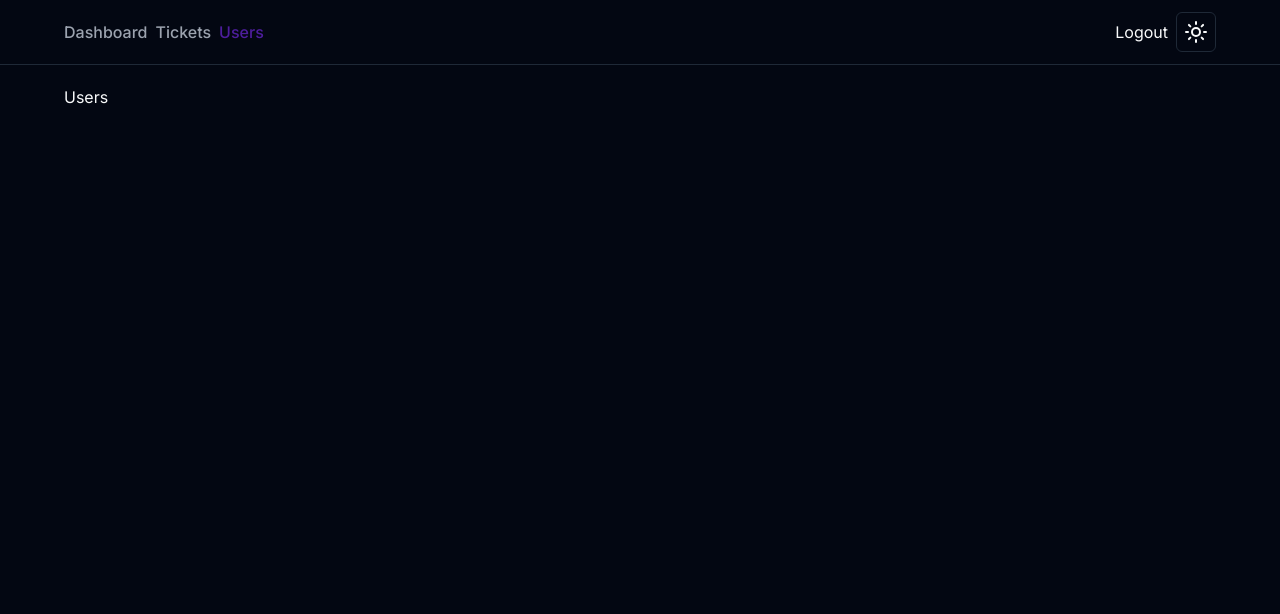
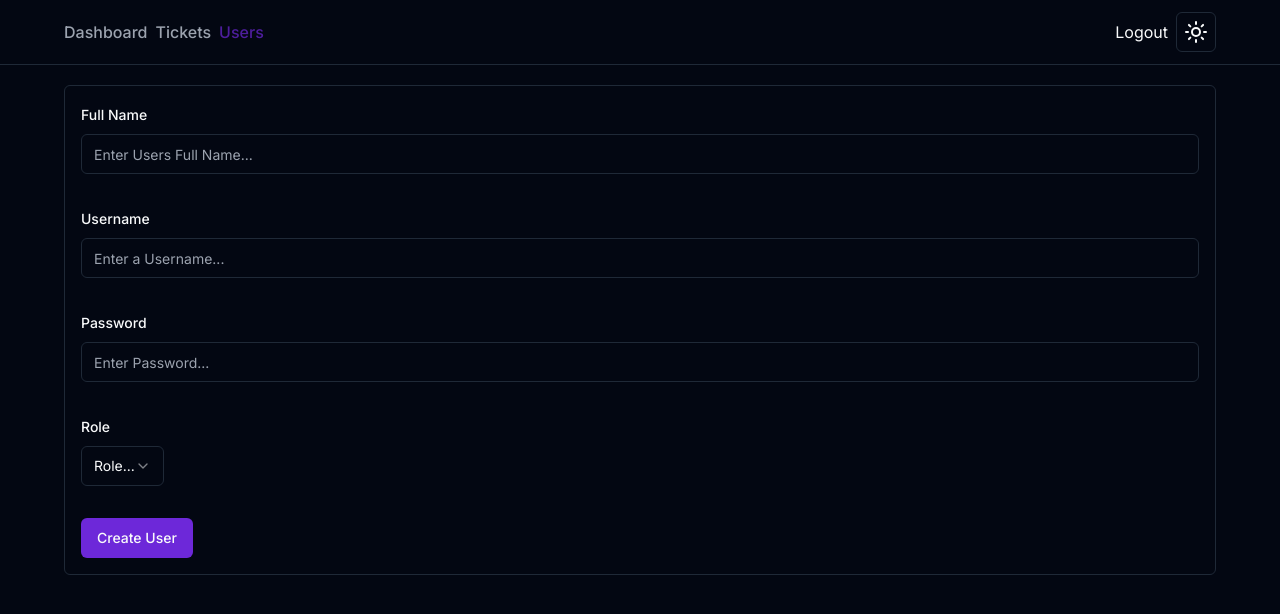
Before and after one commit to greatdaveo/tickets-app, a Next.js app: page /users in a window 1280 px wide. Shown: the top 614 px of the page. Built offline with nearby package versions, Linux system fonts and the light colour scheme.

Commit message:
Added User Form to Signup

```diff
--- a/app/users/page.tsx
+++ b/app/users/page.tsx
@@ -1,9 +1,10 @@
+import UserForm from "@/components/TicketForm";
 import React from "react";
 
 const Users = () => {
   return (
     <div>
-      <h1>Users</h1>
+      <UserForm />
     </div>
   );
 };
--- a/components/TicketForm.tsx
+++ b/components/TicketForm.tsx
@@ -2,13 +2,12 @@
 
 import React, { useState } from "react";
 import { Form, FormControl, FormField, FormItem, FormLabel } from "./ui/form";
-import { ticketSchema } from "@/ValidationSchemas/tickets";
+import { userSchema } from "@/ValidationSchemas/users";
 import { z } from "zod";
-import { Controller, useForm } from "react-hook-form";
+import { useForm } from "react-hook-form";
 import { zodResolver } from "@hookform/resolvers/zod";
 import { Input } from "./ui/input";
-import SimpleMDE from "react-simplemde-editor";
-import "easymde/dist/easymde.min.css";
+
 import {
   Select,
   SelectContent,
@@ -19,32 +18,32 @@
 import { Button } from "./ui/button";
 import axios from "axios";
 import { useRouter } from "next/navigation";
-import { Tickets } from "@prisma/client";
+import { User } from "@prisma/client";
 
-type TicketFormData = z.infer<typeof ticketSchema>;
+type UserFormData = z.infer<typeof userSchema>;
 
 interface Props {
-  ticket?: Tickets;
+  user?: User;
 }
 
-const TicketForm = ({ ticket }: Props) => {
+const UserForm = ({ user }: Props) => {
   const [isSubmitting, setIsSubmitting] = useState(false);
   const [error, setError] = useState("");
   const router = useRouter();
 
-  const form = useForm<TicketFormData>({
-    resolver: zodResolver(ticketSchema),
+  const form = useForm<UserFormData>({
+    resolver: zodResolver(userSchema),
   });
 
-  async function onSubmit(values: z.infer<typeof ticketSchema>) {
+  async function onSubmit(values: z.infer<typeof userSchema>) {
     try {
       setIsSubmitting(true);
       setError("");
 
-      if (ticket) {
-        await axios.patch("/api/tickets/" + ticket.id, values);
+      if (user) {
+        await axios.patch("/api/users/" + user.id, values);
       } else {
-        await axios.post("/api/tickets", values);
+        await axios.post("/api/users", values);
       }
 
       setIsSubmitting(false);
@@ -66,35 +65,60 @@
         >
           <FormField
             control={form.control}
-            name="title"
-            defaultValue={ticket?.title}
+            name="name"
+            defaultValue={user?.name}
             render={({ field }) => (
               <FormItem>
-                <FormLabel>Ticket Title</FormLabel>
+                <FormLabel>Full Name</FormLabel>
                 <FormControl>
-                  <Input placeholder="Ticket Title..." {...field} />
+                  <Input placeholder="Enter Users Full Name..." {...field} />
                 </FormControl>
               </FormItem>
             )}
           />
 
-          <Controller
-            name="description"
-            defaultValue={ticket?.description}
+          <FormField
             control={form.control}
+            name="username"
+            defaultValue={user?.username}
             render={({ field }) => (
-              <SimpleMDE placeholder="Description " {...field} />
+              <FormItem>
+                <FormLabel>Username</FormLabel>
+                <FormControl>
+                  <Input placeholder="Enter a Username..." {...field} />
+                </FormControl>
+              </FormItem>
+            )}
+          />
+
+          <FormField
+            control={form.control}
+            name="password"
+            defaultValue={user?.password}
+            render={({ field }) => (
+              <FormItem>
+                <FormLabel>Password</FormLabel>
+                <FormControl>
+                  <Input
+                    type="password"
+                    defaultValue=""
+                    required={user ? false : true}
+                    placeholder="Enter Password..."
+                    {...field}
+                  />
+                </FormControl>
+              </FormItem>
             )}
           />
 
           <div className="flex w-full space-x-4">
             <FormField
               control={form.control}
-              name="status"
-              defaultValue={ticket?.status}
+              name="role"
+              defaultValue={user?.role}
               render={({ field }) => (
                 <FormItem>
-                  <FormLabel>Status</FormLabel>
+                  <FormLabel>Role</FormLabel>
                   <Select
                     onValueChange={field.onChange}
                     defaultValue={field.value}
@@ -102,46 +126,16 @@
                     <FormControl>
                       <SelectTrigger>
                         <SelectValue
-                          placeholder="Status..."
-                          defaultValue={ticket?.status}
+                          placeholder="Role..."
+                          defaultValue={user?.role}
                         />
                       </SelectTrigger>
                     </FormControl>
 
                     <SelectContent>
-                      <SelectItem value="OPEN">Open</SelectItem>
-                      <SelectItem value="STARTED">Started</SelectItem>
-                      <SelectItem value="CLOSED">Closed</SelectItem>
-                    </SelectContent>
-                  </Select>
-                </FormItem>
-              )}
-            />
-
-            <FormField
-              control={form.control}
-              name="priority"
-              defaultValue={ticket?.priority}
-              render={({ field }) => (
-                <FormItem>
-                  <FormLabel>Priority</FormLabel>
-                  <Select
-                    onValueChange={field.onChange}
-                    defaultValue={field.value}
-                  >
-                    <FormControl>
-                      <SelectTrigger>
-                        <SelectValue
-                          placeholder="Priority..."
-                          defaultValue={ticket?.priority}
-                        />
-                      </SelectTrigger>
-                    </FormControl>
-
-                    <SelectContent>
-                      <SelectItem value="LOW">Low</SelectItem>
-                      <SelectItem value="MEDIUM">Medium</SelectItem>
-                      <SelectItem value="HIGH">High</SelectItem>
+                      <SelectItem value="USER">User</SelectItem>
+                      <SelectItem value="TECH">Tech</SelectItem>
+                      <SelectItem value="ADMIN">Admin</SelectItem>
                     </SelectContent>
                   </Select>
                 </FormItem>
@@ -150,12 +144,14 @@
           </div>
 
           <Button type="submit" disabled={isSubmitting}>
-            {ticket ? "Update Ticket" : "Create Ticket"}
+            {user ? "Update User" : "Create User"}
           </Button>
         </form>
       </Form>
+
+      <p className=" text-destructive">{error}</p>
     </div>
   );
 };
 
-export default TicketForm;
+export default UserForm;
--- /dev/null
+++ b/components/UserForm.tsx
@@ -0,0 +1,160 @@
+"use client";
+
+import React, { useState } from "react";
+import { Form, FormControl, FormField, FormItem, FormLabel } from "./ui/form";
+import { ticketSchema } from "@/ValidationSchemas/tickets";
+import { z } from "zod";
+import { Controller, useForm } from "react-hook-form";
+import { zodResolver } from "@hookform/resolvers/zod";
+import { Input } from "./ui/input";
+
+import {
+  Select,
+  SelectContent,
+  SelectItem,
+  SelectTrigger,
+  SelectValue,
+} from "./ui/select";
+import { Button } from "./ui/button";
+import axios from "axios";
+import { useRouter } from "next/navigation";
+import { Tickets } from "@prisma/client";
+
+type UserFormData = z.infer<typeof ticketSchema>;
+
+interface Props {
+  ticket?: Tickets;
+}
+
+const TicketForm = ({ ticket }: Props) => {
+  const [isSubmitting, setIsSubmitting] = useState(false);
+  const [error, setError] = useState("");
+  const router = useRouter();
+
+  const form = useForm<TicketFormData>({
+    resolver: zodResolver(ticketSchema),
+  });
+
+  async function onSubmit(values: z.infer<typeof ticketSchema>) {
+    try {
+      setIsSubmitting(true);
+      setError("");
+
+      if (ticket) {
+        await axios.patch("/api/tickets/" + ticket.id, values);
+      } else {
+        await axios.post("/api/tickets", values);
+      }
+
+      setIsSubmitting(false);
+      router.push("/tickets");
+      router.refresh();
+    } catch (error) {
+      console.log(error);
+      setError("Unknown Error Record!");
+      setIsSubmitting(false);
+    }
+  }
+
+  return (
+    <div className="rounded-md border w-full p-4">
+      <Form {...form}>
+        <form
+          onSubmit={form.handleSubmit(onSubmit)}
+          className="space-y-8 w-full"
+        >
+          <FormField
+            control={form.control}
+            name="title"
+            defaultValue={ticket?.title}
+            render={({ field }) => (
+              <FormItem>
+                <FormLabel>Ticket Title</FormLabel>
+                <FormControl>
+                  <Input placeholder="Ticket Title..." {...field} />
+                </FormControl>
+              </FormItem>
+            )}
+          />
+
+          <Controller
+            name="description"
+            defaultValue={ticket?.description}
+            control={form.control}
+            render={({ field }) => (
+              <SimpleMDE placeholder="Description " {...field} />
+            )}
+          />
+
+          <div className="flex w-full space-x-4">
+            <FormField
+              control={form.control}
+              name="status"
+              defaultValue={ticket?.status}
+              render={({ field }) => (
+                <FormItem>
+                  <FormLabel>Status</FormLabel>
+                  <Select
+                    onValueChange={field.onChange}
+                    defaultValue={field.value}
+                  >
+                    <FormControl>
+                      <SelectTrigger>
+                        <SelectValue
+                          placeholder="Status..."
+                          defaultValue={ticket?.status}
+                        />
+                      </SelectTrigger>
+                    </FormControl>
+
+                    <SelectContent>
+                      <SelectItem value="OPEN">Open</SelectItem>
+                      <SelectItem value="STARTED">Started</SelectItem>
+                      <SelectItem value="CLOSED">Closed</SelectItem>
+                    </SelectContent>
+                  </Select>
+                </FormItem>
+              )}
+            />
+
+            <FormField
+              control={form.control}
+              name="priority"
+              defaultValue={ticket?.priority}
+              render={({ field }) => (
+                <FormItem>
+                  <FormLabel>Priority</FormLabel>
+                  <Select
+                    onValueChange={field.onChange}
+                    defaultValue={field.value}
+                  >
+                    <FormControl>
+                      <SelectTrigger>
+                        <SelectValue
+                          placeholder="Priority..."
+                          defaultValue={ticket?.priority}
+                        />
+                      </SelectTrigger>
+                    </FormControl>
+
+                    <SelectContent>
+                      <SelectItem value="LOW">Low</SelectItem>
+                      <SelectItem value="MEDIUM">Medium</SelectItem>
+                      <SelectItem value="HIGH">High</SelectItem>
+                    </SelectContent>
+                  </Select>
+                </FormItem>
+              )}
+            />
+          </div>
+
+          <Button type="submit" disabled={isSubmitting}>
+            {ticket ? "Update Ticket" : "Create Ticket"}
+          </Button>
+        </form>
+      </Form>
+    </div>
+  );
+};
+
+export default TicketForm;
```
